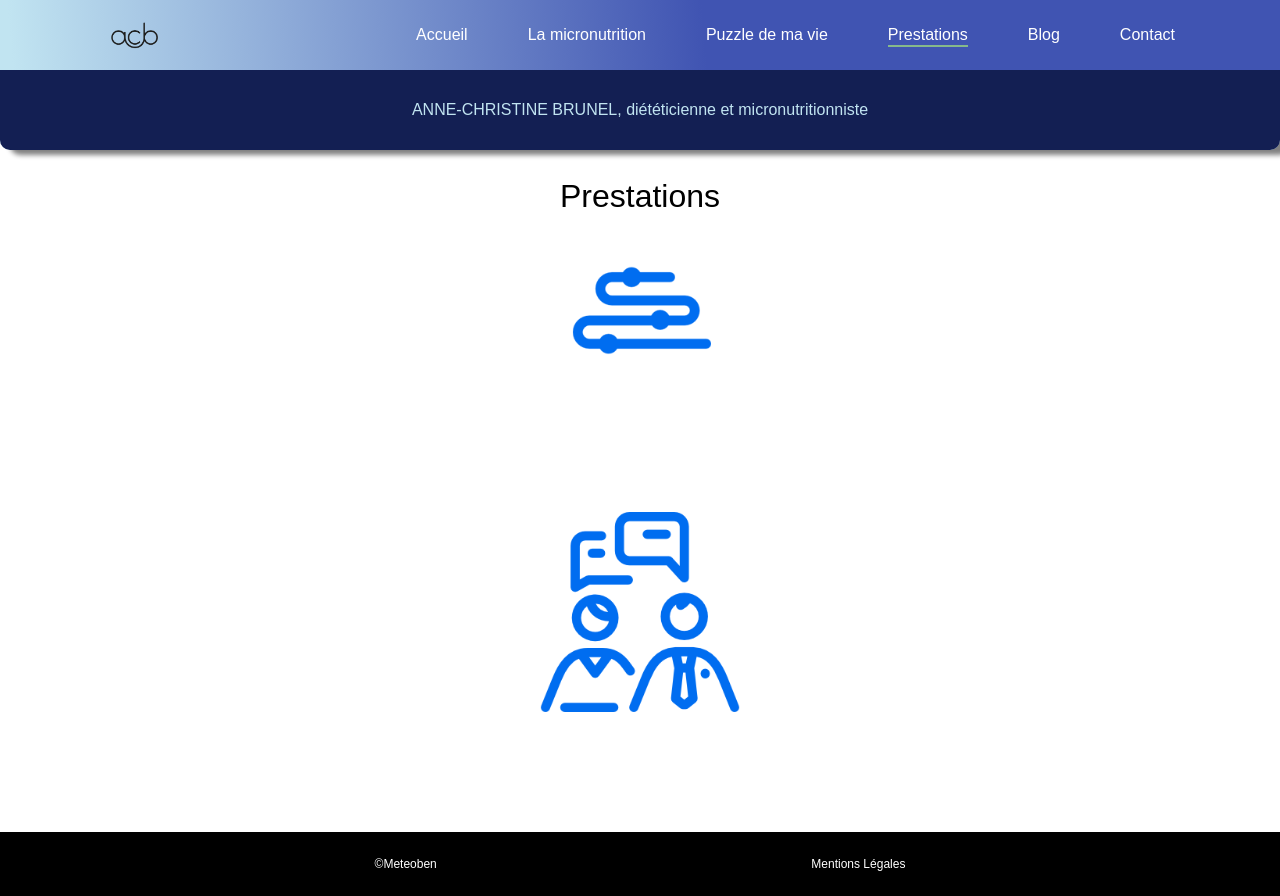
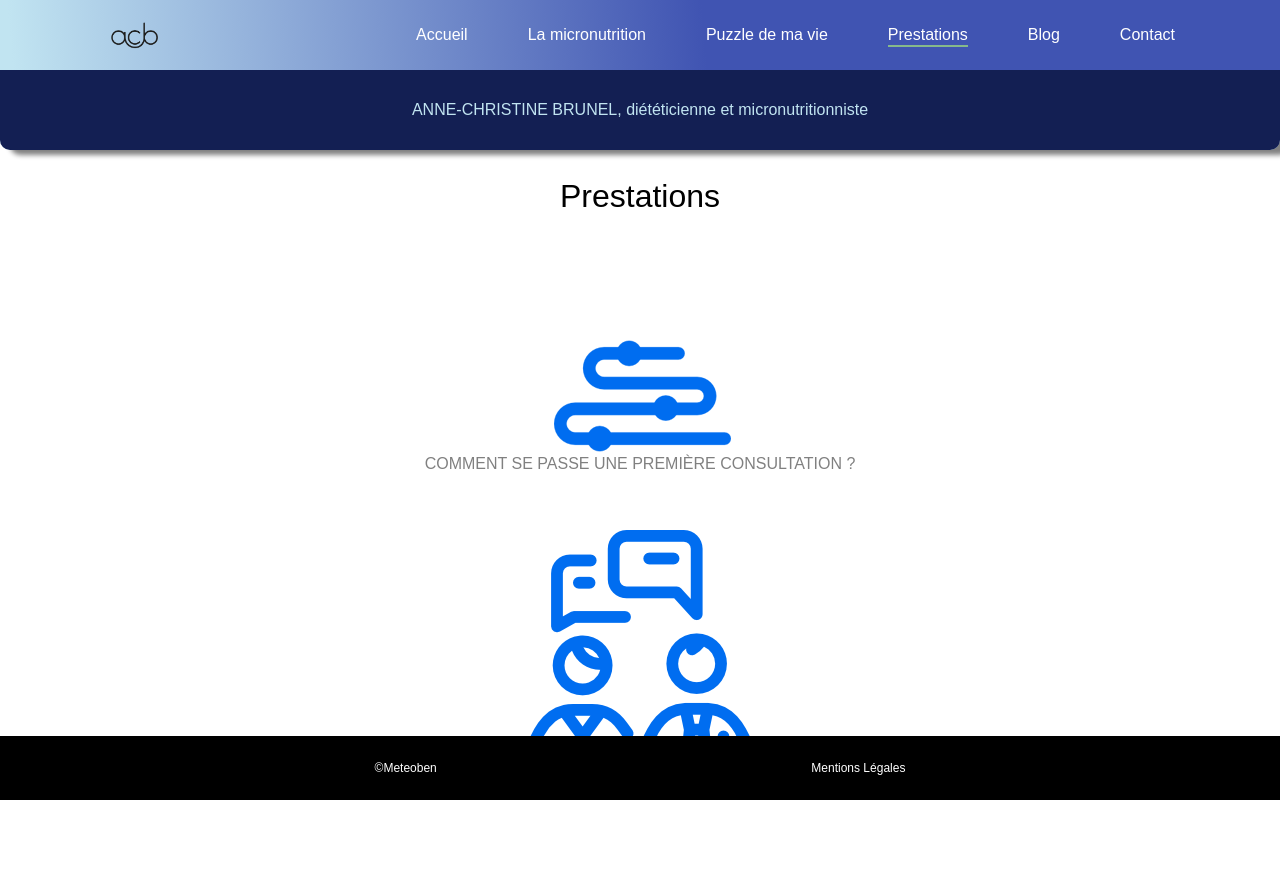
Before and after one commit to Ben43200/brunel-vite, a React (Vite) app: page /prestations in a window 1280 px wide. After the commit the page ends 800 px from the top, so only its background shows below. Built offline with nearby package versions, Linux system fonts and the light colour scheme.

Commit message:
ajout titre blog La micronutrition en deux minutes

```diff
--- a/src/assets/BlogData.jsx
+++ b/src/assets/BlogData.jsx
@@ -17,7 +17,7 @@ export const BLOGDATAS = [
   },
   {
     id: 1,
-    name: "Qu’est-ce que la micronutrition ?",
+    name: "La micronutrition en deux minutes",
     image: "images/micronutrition-v2.webp",
     alt: "image micronutrition",
     // text: <div><p>La Micronutrition, une approche de la nutrition médicalisée adaptée à chacun…La Micronutrition consiste à satisfaire les besoins en micronutriments de l’individu, par...</p><p><strong>En savoir +</strong>...</p></div>,
--- a/src/pages/prestations/Prestations.jsx
+++ b/src/pages/prestations/Prestations.jsx
@@ -4,18 +4,19 @@ const Prestations = () => {
   return (
     <main className="prestations-container">
       <h2 className="prestations-title">Prestations</h2>
-      <div className="img-container">
+      <div className="prestations-img-container">
         <img
           src="images/itinerary.png"
           alt="puzzle"
-          className="puzzle-image"
+          className="prestations-image"
         />
       </div>
-      <div className="img-container">
+      <h3 className="prestations-subtitle">COMMENT SE PASSE UNE PREMIÈRE CONSULTATION ?</h3>
+      <div className="prestations-img-container">
         <img
           src="images/professor-consultation.png"
           alt="puzzle"
-          className="puzzle-image"
+          className="prestations-image"
         />
       </div>
     </main>
--- a/src/pages/prestations/prestations.scss
+++ b/src/pages/prestations/prestations.scss
@@ -16,9 +16,20 @@
 
                                       }
     }
-
-
+.prestations-img-container{
+    width:128px;
+    height: 128px;
+    @include media(desktop){
+    width: 256px;
+    width: 256px;
+}
+}
 .prestations-title{
     font-size: 2rem;
     // margin-right: auto;
 }
+
+.prestations-subtitle{
+    font-size: 1rem;
+    color: grey;
+}
```
